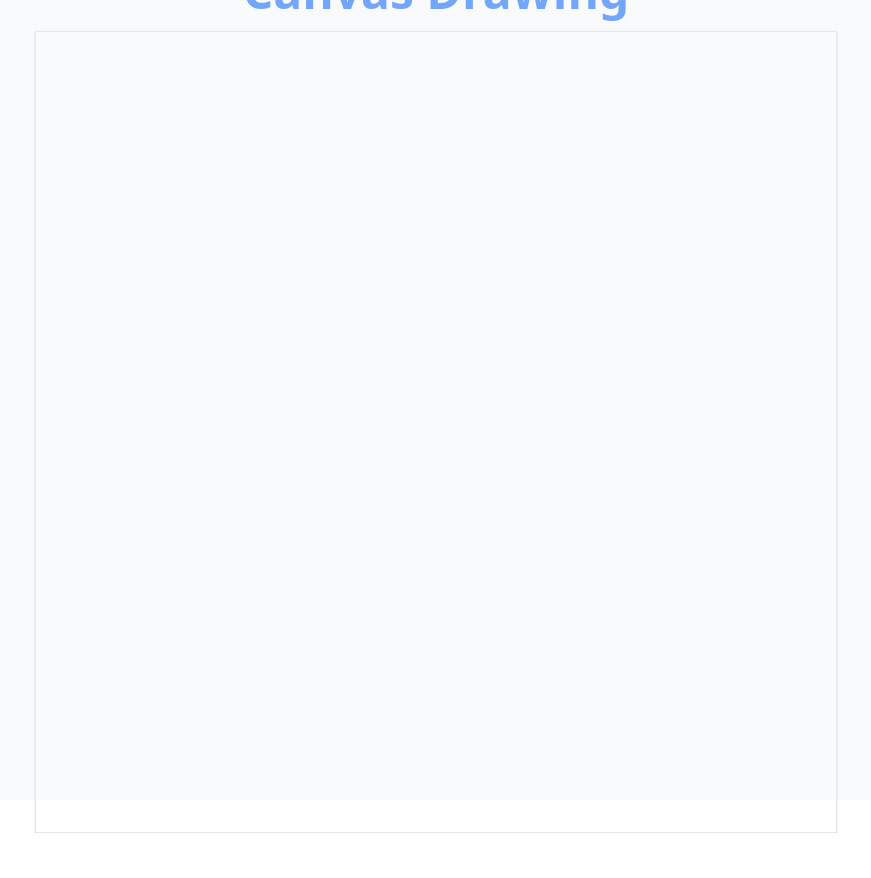
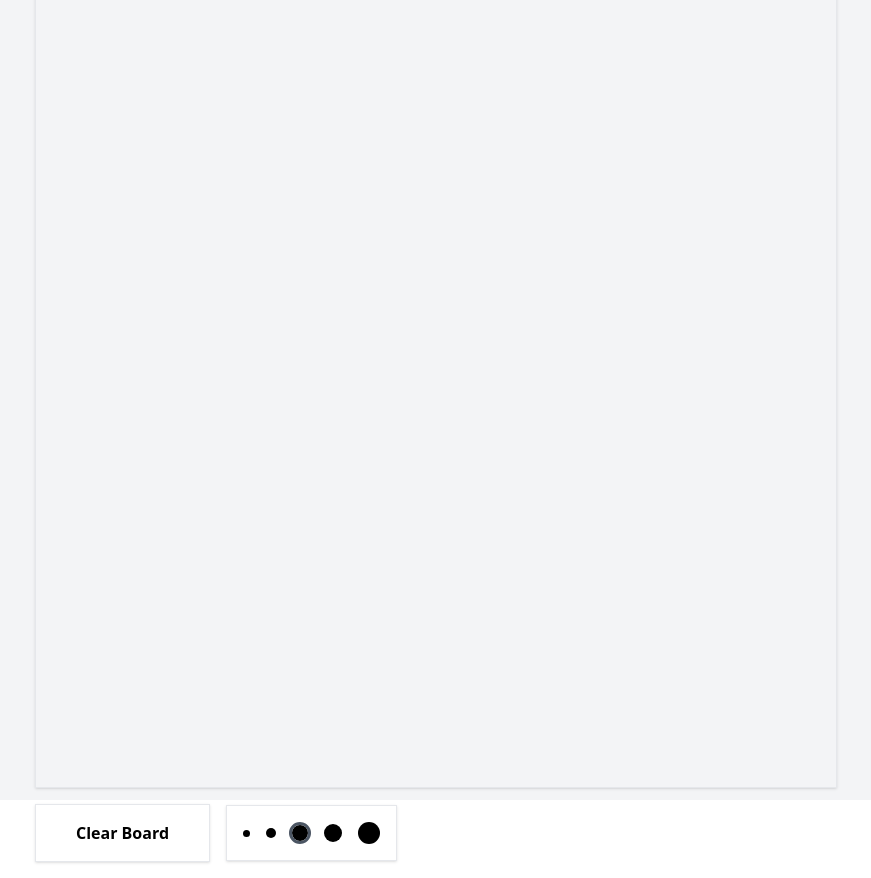
Before and after one commit to val-h/canvas-drawings, a React (Vite) app: page / in a window 1280 px wide. Shown: the whole page, without its empty margins (204-1075 px from the left). Before the commit the page ends 833 px from the top, so only its background shows below. Built offline with nearby package versions, Linux system fonts and the light colour scheme.

Commit message:
Created 2 components for pointer size control, still experimenting

```diff
--- a/src/App.jsx
+++ b/src/App.jsx
@@ -1,15 +1,14 @@
-import Canvas from "./components/Canvas"
-import DrawingBoard from "./components/DrawingBoard"
+import Canvas from "./components/Canvas";
+import DrawingBoard from "./components/DrawingBoard";
 
 function App() {
-
   const drawPing = (context, frameCount) => {
-    context.clearRect(0, 0, context.canvas.width, context.canvas.height)
-    context.fillStyle = '#000000'
-    context.beginPath()
-    context.arc(50, 100, 20*Math.sin(frameCount*0.05)**2, 0, 2*Math.PI)
-    context.fill()
-  }
+    context.clearRect(0, 0, context.canvas.width, context.canvas.height);
+    context.fillStyle = "#000000";
+    context.beginPath();
+    context.arc(50, 100, 20 * Math.sin(frameCount * 0.05) ** 2, 0, 2 * Math.PI);
+    context.fill();
+  };
 
   const drawSmile = (context, frameCount) => {
     context.beginPath();
@@ -21,7 +20,7 @@ function App() {
     context.moveTo(95, 65);
     context.arc(90, 65, 5, 0, Math.PI * 2, true); // Right eye
     context.stroke();
-  }
+  };
 
   const drawHeart = (context, frameCount) => {
     context.beginPath();
@@ -34,16 +33,18 @@ function App() {
     context.bezierCurveTo(130, 62.5, 130, 25, 100, 25);
     context.bezierCurveTo(85, 25, 75, 37, 75, 40);
     context.fill();
-  }
+  };
 
   return (
-    <main className="flex flex-col justify-center items-center h-dvh w-dvw bg-gray-50">
-      <h1 className="text-5xl font-bold text-blue-500/70 mb-4">Canvas Drawing</h1>
+    <main className="flex flex-col justify-center items-center h-dvh w-dvw bg-gray-100">
+      <h1 className="text-5xl font-bold text-blue-500/70 mb-4">
+        Canvas Drawing
+      </h1>
       {/* <Canvas draw={drawHeart} /> */}
 
       <DrawingBoard />
     </main>
-  )
+  );
 }
 
-export default App
+export default App;
--- /dev/null
+++ b/src/components/AvailablePointers.jsx
@@ -0,0 +1,37 @@
+import { POINTER_SIZES } from "../enums";
+
+const AvailablePointers = ({ pointerSize, changePointerSize }) => {
+  return (
+    <div
+      className={
+        "flex justify-center items-center gap-4 border shadow p-4 ml-4"
+      }
+    >
+      {POINTER_SIZES.map((size) => (
+        <VisualPointer
+          key={size}
+          onClick={() => {
+            changePointerSize(size);
+          }}
+          diameter={size}
+          isSelected={size === pointerSize}
+        />
+      ))}
+    </div>
+  );
+};
+
+const VisualPointer = ({ onClick, diameter, isSelected }) => {
+  console.log("size: ", diameter, typeof diameter);
+  return (
+    <div
+      onClick={onClick}
+      style={{ width: `${diameter}px`, height: `${diameter}px` }}
+      className={`bg-black rounded-full ${
+        isSelected ? "outline outline-gray-600 p-2" : ""
+      }`}
+    ></div>
+  );
+};
+
+export default AvailablePointers;
--- /dev/null
+++ b/src/components/Button.jsx
@@ -0,0 +1,12 @@
+const Button = ({ label, onClick, className }) => {
+  return (
+    <button
+      onClick={onClick}
+      className={"font-bold px-10 py-4 border shadow my-4 " + className}
+    >
+      {label}
+    </button>
+  );
+};
+
+export default Button;
--- a/src/components/DrawingBoard.jsx
+++ b/src/components/DrawingBoard.jsx
@@ -1,49 +1,82 @@
-import { useEffect, useRef, useState } from "react"
+import { useEffect, useRef, useState } from "react";
 
-const DrawingBoard = () => {
-    const fillStyle = 'black'
-    const lineWidth = 5;
+import Button from "./Button";
+import AvailablePointers from "./AvailablePointers";
+import { DEFAULT_POINTER } from "../enums";
+
+const DrawingBoard = ({ clear }) => {
+  const fillStyle = "black";
+  const lineWidth = window.pointerSize;
 
   const [context, setContext] = useState(null);
   const [isDrawing, setIsDrawing] = useState(false);
   const [lastPos, setLastPos] = useState(null);
+  const [pointerSize, setPointerSize] = useState(DEFAULT_POINTER);
 
   const handleMouseDown = (e) => {
     const { offsetX, offsetY } = e.nativeEvent;
-        setIsDrawing(true)
-        setLastPos({x: offsetX, y: offsetY})
-    }
+    setIsDrawing(true);
+    setLastPos({ x: offsetX, y: offsetY });
+  };
   const handleMouseMove = (e) => {
     if (!isDrawing) return;
 
     const { offsetX, offsetY } = e.nativeEvent;
 
     if (isDrawing === true) {
-            context.beginPath()
-            context.moveTo(lastPos.x, lastPos.y)
+      context.beginPath();
+      context.moveTo(lastPos.x, lastPos.y);
       context.lineTo(offsetX, offsetY);
       context.stroke();
-            setLastPos({x: offsetX, y: offsetY});
+      setLastPos({ x: offsetX, y: offsetY });
     }
-    }
+  };
   const handleMouseUp = (e) => {
     setIsDrawing(false);
-    }
+  };
+
+  const handleClearBoard = () => {
+    context.clearRect(0, 0, context.canvas.width, context.canvas.height);
+  };
+
+  const handlePointerSizeChange = (size) => setPointerSize(size);
 
   const canvasRef = useRef(null);
 
   useEffect(() => {
     const canvas = canvasRef.current;
-        const context = canvas.getContext('2d');
+    const context = canvas.getContext("2d");
 
     context.fillStyle = fillStyle;
     context.lineWidth = lineWidth;
-        context.lineCap = 'round';
+    context.lineCap = "round";
 
     setContext(context);
-    }, [])
+  }, []);
 
-    return <canvas onMouseDown={handleMouseDown} onMouseMove={handleMouseMove} onMouseUp={handleMouseUp} ref={canvasRef} height={800} width={800} className="border shadow"></canvas>
-}
+  return (
+    <div>
+      <canvas
+        onMouseDown={handleMouseDown}
+        onMouseMove={handleMouseMove}
+        onMouseUp={handleMouseUp}
+        ref={canvasRef}
+        height={800}
+        width={800}
+        className="border shadow"
+      ></canvas>
+
+      <div className="w-full flex items-center justify-start">
+        <Button onClick={handleClearBoard} label="Clear Board" />
+        <AvailablePointers
+          pointerSize={pointerSize}
+          changePointerSize={handlePointerSizeChange}
+        />
+      </div>
+    </div>
+  );
+};
 
 export default DrawingBoard;
+
+// endgoal: make it multiplayer
--- /dev/null
+++ b/src/components/PointerWidthControl.jsx
@@ -0,0 +1,38 @@
+import { useState } from "react";
+
+const PointerWidthControl = ({}) => {
+  const [width, setWidth] = useState(10);
+
+  const handleWidthChange = (e) => {
+    setWidth(e.target.currentValue);
+  };
+
+  const handleIncrement = () => {
+    setWidth((prevWidth) => {
+      return (prevWidth += 1);
+    });
+  };
+
+  const handleDecrement = () => {
+    setWidth((prevWidth) => {
+      return (prevWidth -= 1);
+    });
+  };
+
+  return (
+    <div className="border shadow p-4">
+      <div className={`rounded-full w-${width} h-${width} bg-black`}></div>
+      <input
+        min={1}
+        max={16}
+        type="number"
+        value={width}
+        onChange={handleWidthChange}
+      />
+      <button onClick={handleIncrement}>+</button>
+      <button onClick={handleDecrement}>-</button>
+    </div>
+  );
+};
+
+export default PointerWidthControl;
--- /dev/null
+++ b/src/enums.js
@@ -0,0 +1,2 @@
+export const POINTER_SIZES = [7, 10, 14, 18, 22];
+export const DEFAULT_POINTER = POINTER_SIZES[2];
--- a/src/hooks/useCanvas.js
+++ b/src/hooks/useCanvas.js
@@ -13,7 +13,6 @@ const useCanvas = (props) => {
 
     const render = () => {
       frameCount++;
-      // fix miii
       draw(context, frameCount);
       animationFrameId = window.requestAnimationFrame(render);
     };
```
Also changed, not shown: src/components/Canvas.jsx (+10 -3 lines). Lines whose indentation alone changed are shown as unchanged.
